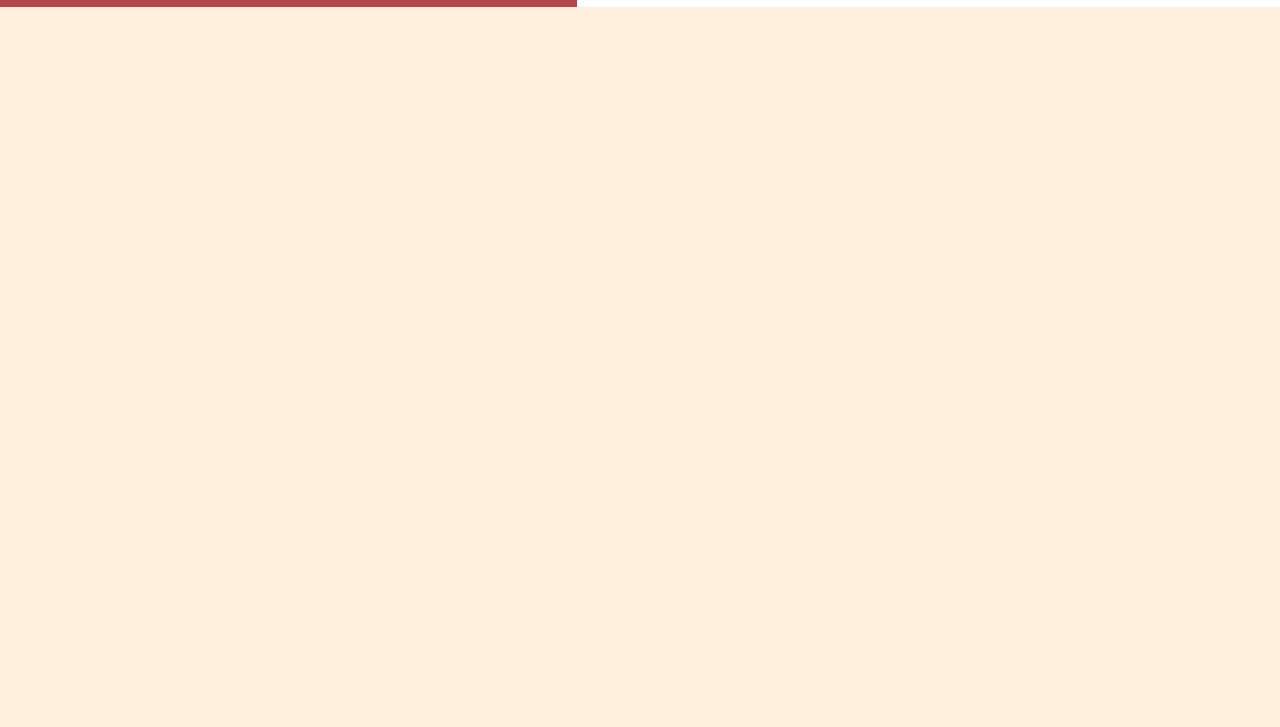
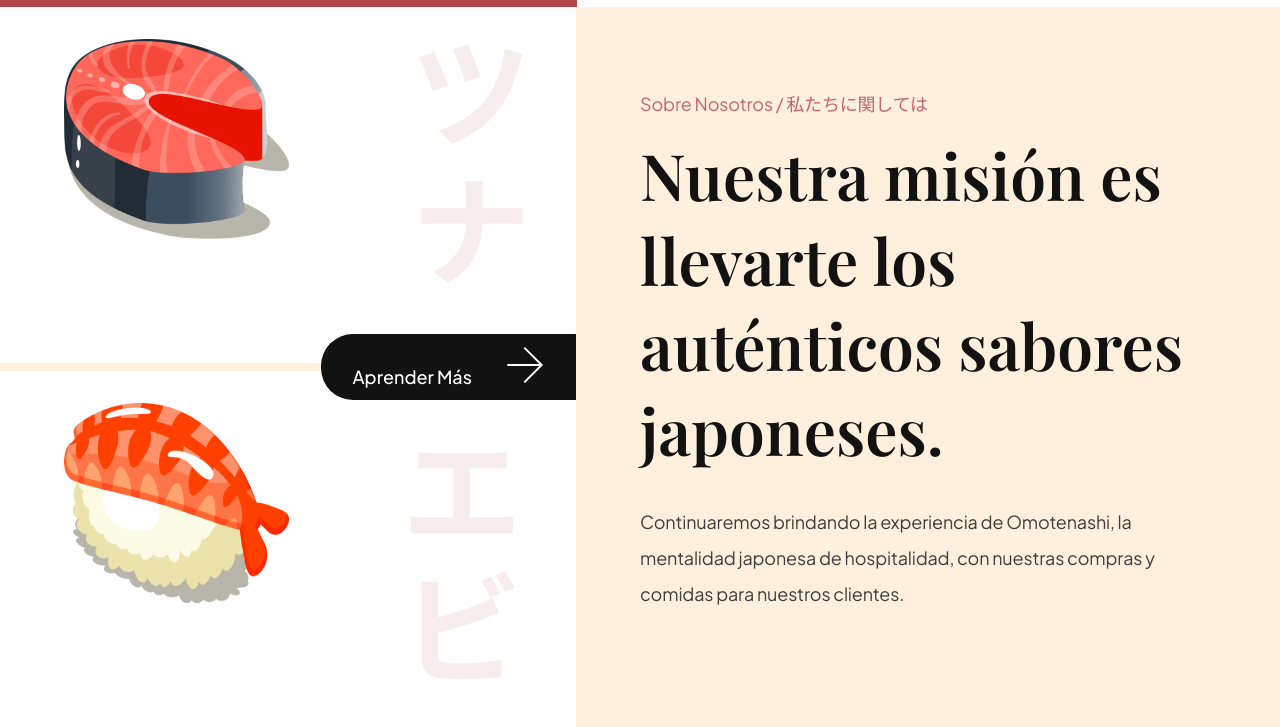
Before and after one commit to julioguerrero131/sushi-landing-page, a website built with Vite: page index.html in a window 1280 px wide. Shown: the part 843-1570 px from the top of the page. Before the commit the page ends 850 px from the top, so only its background shows below. Built offline with nearby package versions, Linux system fonts and the light colour scheme.

Commit message:
add: about us section

```diff
--- a/css/sections/about.css
+++ b/css/sections/about.css
@@ -0,0 +1,73 @@
+.about-us {
+  display: flex;
+  min-height: 720px;
+  overflow: hidden;
+}
+
+.about-us__image {
+  flex: 1;
+  display: flex;
+  flex-direction: column;
+  justify-content: center;
+  background: var(--color-white);
+  position: relative;
+}
+
+.about-us__image div {
+  padding: 32px 64px;
+  flex: 1;
+  align-items: center;
+  background-position: center;
+  background-repeat: no-repeat;
+  background-size: contain;
+}
+
+.about-us__image-sushi3 {
+  border-bottom: 8px solid var(--color-creamson);
+  background-image: url("../../assets/about_bg1.png");
+}
+
+.about-us__image-sushi2 {
+  background-image: url("../../assets/about_bg2.png");
+}
+
+.about-us__image-sushi3 img {
+  width: 225px;
+  height: 200px;
+}
+
+.about-us__image-sushi2 img {
+  width: 225px;
+  height: 200px;
+}
+
+.about-us__button {
+  position: absolute;
+  right: 0;
+  padding: 12px 32px;
+  min-height: 64px;
+  background: var(--secondary-color);
+  border-radius: 32px 0 0 32px;
+  border: 0;
+  outline: 0;
+  color: #fff;
+  font-family: var(--plus-jakarta-sans);
+  font-weight: 500;
+  font-size: 18px;
+  line-height: 23px;
+  cursor: pointer;
+}
+
+.about-us__button img {
+  object-fit: contain;
+  margin-left: 32px;
+}
+
+.about-us__content {
+  padding: 64px;
+
+  flex: 1;
+  display: flex;
+  justify-content: center;
+  flex-direction: column;
+}
--- a/index.html
+++ b/index.html
@@ -82,6 +82,29 @@
     </div>
   </section>
 
+  <section class="about-us" id="about-us">
+    <div class="about-us__image">
+      <div class="about-us__image-sushi3">
+        <img src="assets/sushi-3.png" alt="sushi3">
+      </div>
+
+      <button class="about-us__button">
+        Aprender Más
+        <img src="assets/arrow-right.svg" alt="aprender mas">
+      </button>
+
+      <div class="about-us__image-sushi2">
+        <img src="assets/sushi-2.png" alt="sushi2">
+      </div>
+    </div>
+
+    <div class="about-us__content">
+      <p class="sushi__subtitle">Sobre Nosotros / 私たちに関しては</p>
+      <h3 class="sushi__title">Nuestra misión es llevarte los auténticos sabores japoneses.</h3>
+      <p class="sushi__description">Continuaremos brindando la experiencia de Omotenashi, la mentalidad japonesa de hospitalidad, con nuestras compras y comidas para nuestros clientes.</p>
+    </div>
+  </section>
+
   <script src="/js/script.js" type="module"></script>
 </body>
 
```
